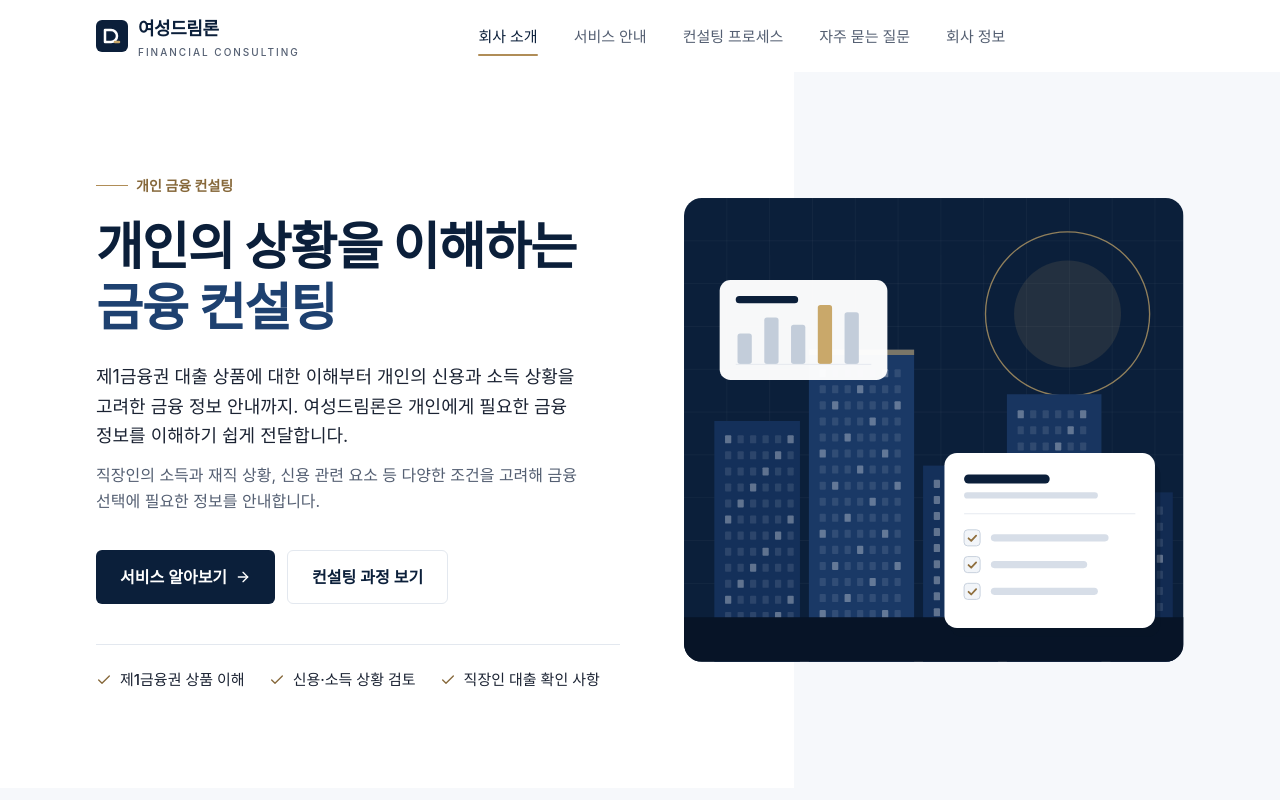
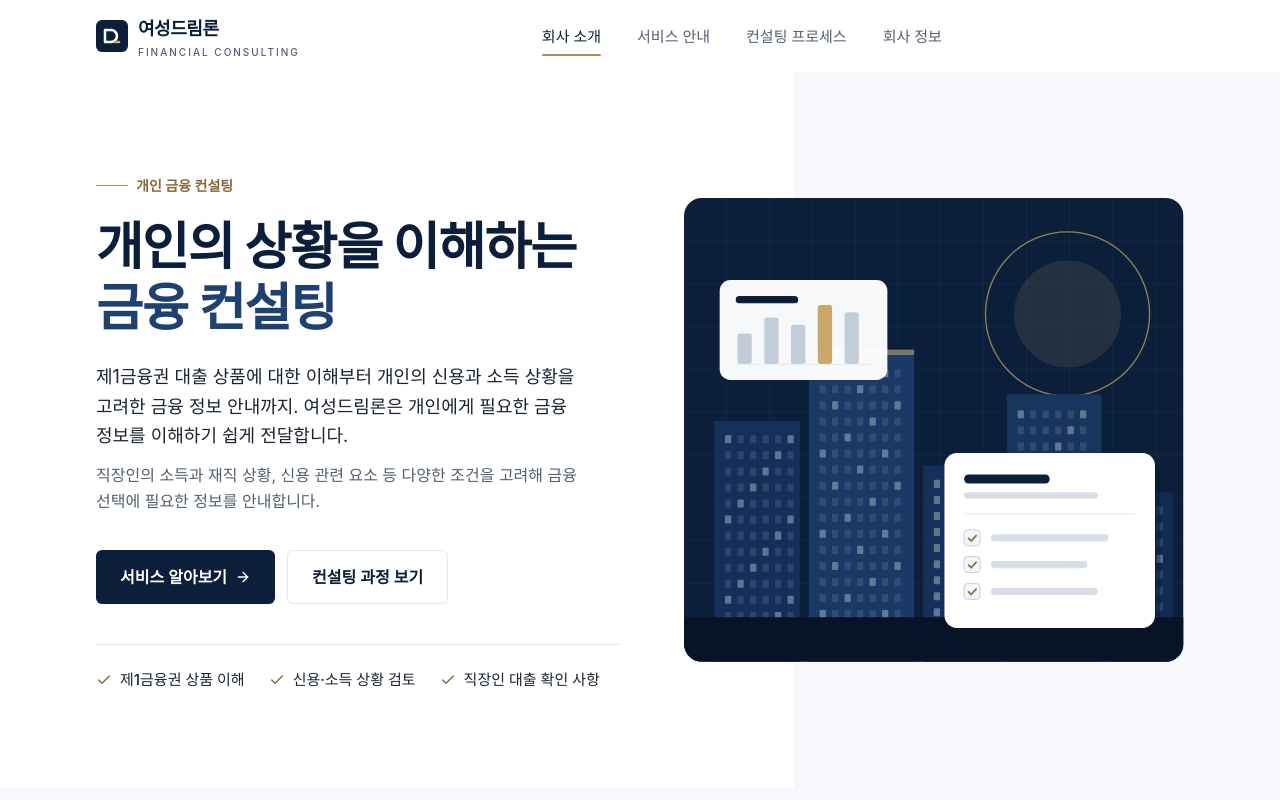
Before and after one commit to akainu1977-debug/yeosung-dreamloan, a React (Vite) app: page / in a window 1280 px wide. Shown: the top 800 px of the page. Built offline with nearby package versions, Linux system fonts and the light colour scheme; a web font is replaced by a local one.

Commit message:
Update siteContent.ts

```diff
--- a/src/content/siteContent.ts
+++ b/src/content/siteContent.ts
@@ -13,7 +13,7 @@ export const navItems = [
   { id: 'about', label: '회사 소개' },
   { id: 'services', label: '서비스 안내' },
   { id: 'process', label: '컨설팅 프로세스' },
-  { id: 'faq', label: '자주 묻는 질문' },
+
   { id: 'company', label: '회사 정보' },
 ] as const;
 
```
